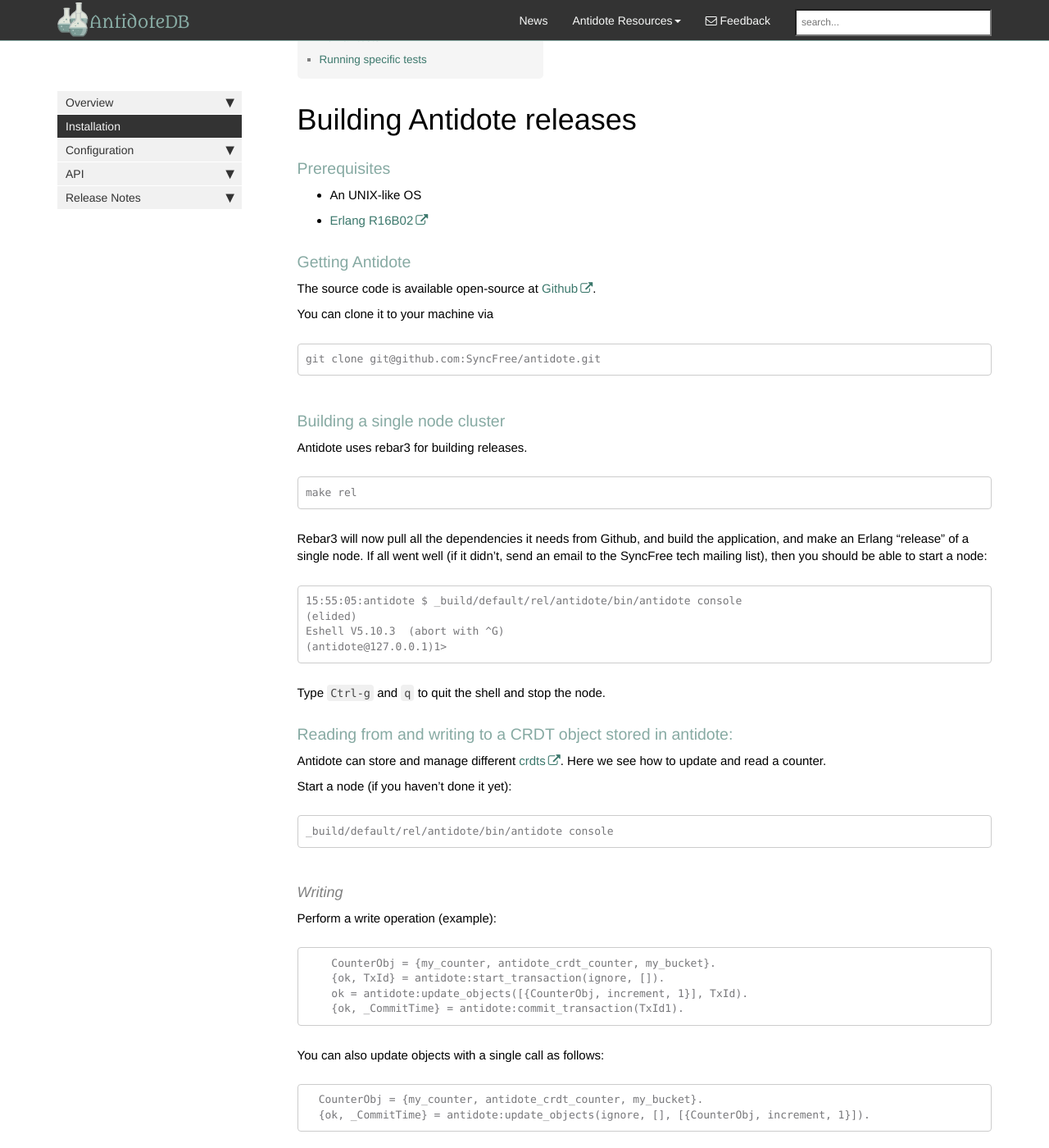
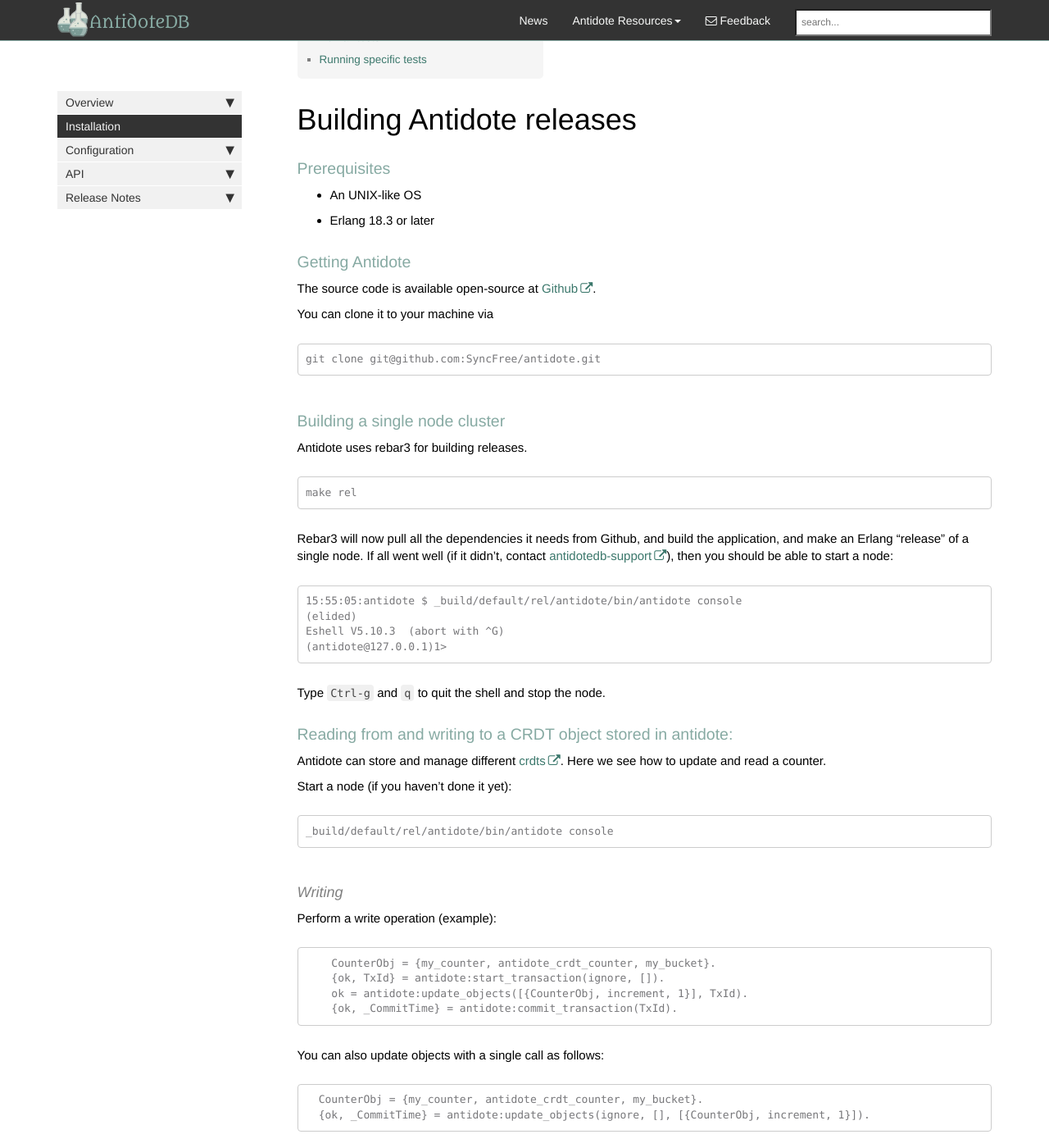
Before and after one commit to AntidoteDB/antidote, a Jekyll site: the page built from docs/pages/mydoc/setup.md, in a window 1280 px wide and 1400 px high, scrolled down 392 px. Shown: the whole window at 82% size. Built offline with Jekyll 4.4.1, drawn with Linux system fonts in a browser that asks for light colours; nearby versions of some CDN libraries; comment, search, counter and statistics services are not loaded.

Commit message:
doku: instructions use new erlang versions (#237)
* set instructions use new erlang

* update support info

* update support page

```diff
--- a/docs/pages/mydoc/setup.md
+++ b/docs/pages/mydoc/setup.md
@@ -11,7 +11,7 @@ permalink: setup.html
 ### Prerequisites ###
 
 *  An UNIX-like OS
-*  [Erlang R16B02](https://github.com/SyncFree/crdtdb/blob/master/tutorial/1-get-started.md#get-an-erlang)
+*  Erlang 18.3 or later
 
 ### Getting Antidote ###
 
@@ -29,8 +29,7 @@ Antidote uses rebar3 for building releases.
 
 Rebar3 will now pull all the dependencies it needs from Github, and build
 the application, and make an Erlang "release" of a single node.  If all
-went well (if it didn't, send an email to the SyncFree tech mailing
-list), then you should be able to start a node:
+went well (if it didn't, contact [antidotedb-support](https://groups.google.com/forum/#!forum/antidotedb-support)), then you should be able to start a node:
 
     15:55:05:antidote $ _build/default/rel/antidote/bin/antidote console
     (elided)
@@ -141,7 +140,7 @@ Perform a write operation (example):
         CounterObj = {my_counter, antidote_crdt_counter, my_bucket}.
         {ok, TxId} = antidote:start_transaction(ignore, []).
         ok = antidote:update_objects([{CounterObj, increment, 1}], TxId).
-        {ok, _CommitTime} = antidote:commit_transaction(TxId1).
+        {ok, _CommitTime} = antidote:commit_transaction(TxId).
 
 You can also update objects with a single call as follows:
 
```
Also changed, not shown: docs/pages/mydoc/support.md (+1 -1 lines).
